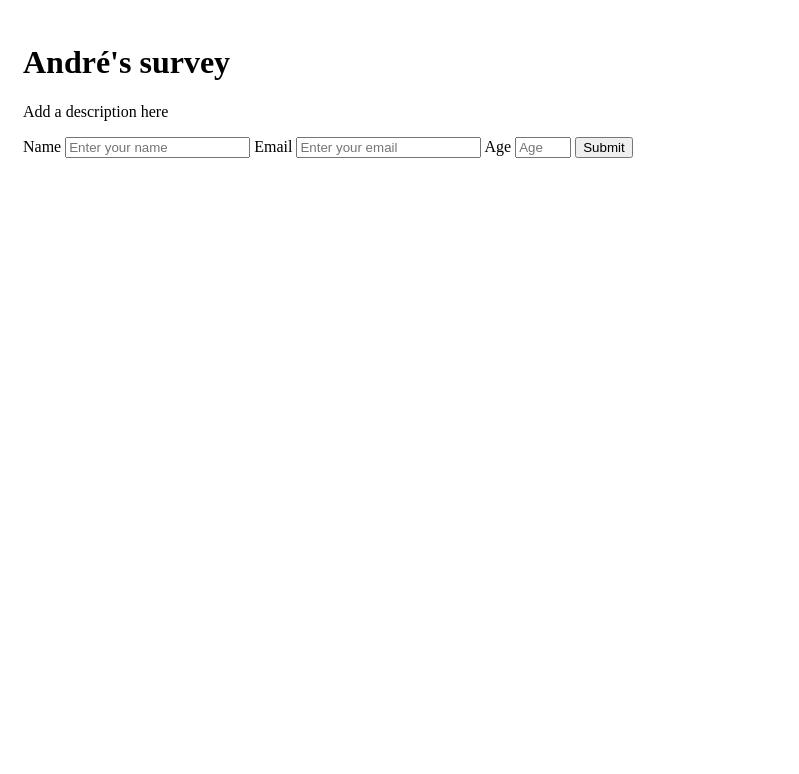
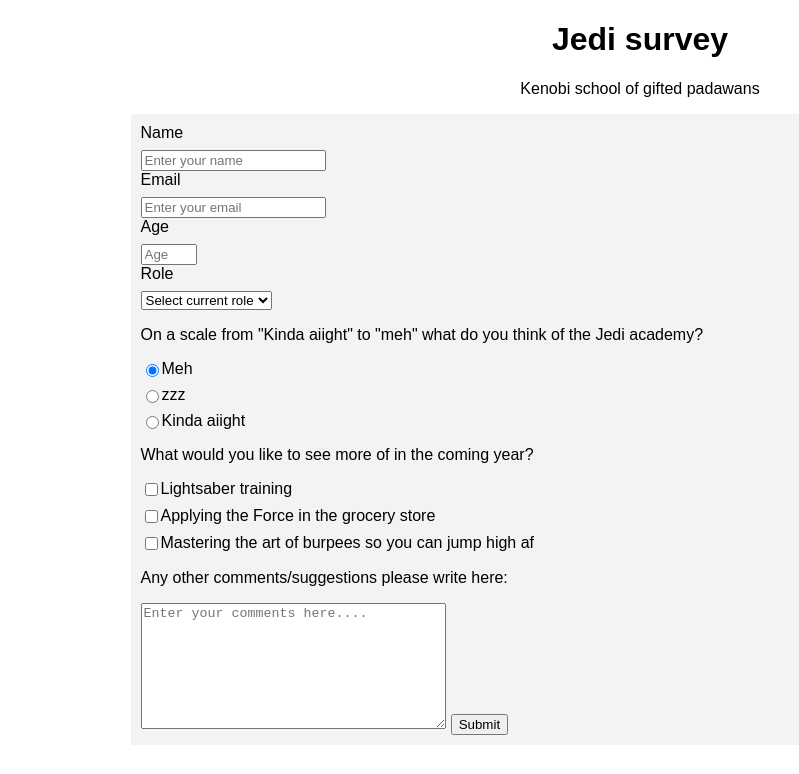
Before and after one commit to arsortland/FCC-survey, a plain HTML site: page index.html in a window 1280 px wide. Shown: the whole page, without its empty margins (0-799 px from the left). Drawn offline with Linux system fonts and the light colour scheme.

Commit message:
done with functionality. CSS remains

```diff
--- a/index.html
+++ b/index.html
@@ -8,8 +8,8 @@
 </head>
 <body>
     <main id=main>
-<h1 id="title"> André's survey</h1>
-<p id="description"> Add a description here</p>
+<h1 id="title"> Jedi survey</h1>
+<p id="description"> Kenobi school of gifted padawans</p>
 <form id="survey-form">
     <label id="name-label" for="name">
         Name
@@ -23,6 +23,42 @@
         Age
     </label>
     <input id="number" class="form-control" type="number" name="age" min="10" max="99" placeholder="Age">
+    <label id="role-" for="role">Role</label>
+    <select name="role" id="dropdown">
+        <option disabled="" selected="" value="">Select current role</option>
+        <option value="Youngling">Youngling</option>
+        <option value="Padawan">Padawan</option>
+        <option value="Jedi">Jedi</option>
+    </select>
+    <p>On a scale from "Kinda aiight" to "meh" what do you think of the Jedi academy?</p>
+    <label>
+    <input class="input-radio" name="user-score" value="meh" type="radio" checked="">
+    Meh
+    </label>
+    <label>
+        <input class="input-radio" name="user-score" value="zzz" type="radio">
+        zzz
+    </label>
+    <label>
+        <input class="input radio" name="user-score" value="kinda" type="radio">
+        Kinda aiight
+    </label>
+    <p>What would you like to see more of in the coming year?</p>
+    <label>
+        <input class="input-checkbox" type="checkbox" name="feedback" value="lightsaber">
+        Lightsaber training
+    </label>
+    <label>
+        <input type="checkbox" name="feedback"value="force">
+        Applying the Force in the grocery store
+    </label>
+    <label>
+        <input type="checkbox" name="feedback" value="burpees">
+        Mastering the art of burpees so you can jump high af
+    </label>
+    <p>Any other comments/suggestions please write here:</p>
+    <textarea id="comments" class="input-textarea" name ="comments" placeholder="Enter your comments here...."></textarea>
+
 
 <button id="submit" class="submit-button" type="submit">Submit</button>
 </form>
--- a/style.css
+++ b/style.css
@@ -1,7 +1,30 @@
 body {
-    padding: 18px 18px ;
-    margin: 5px;
+   font-family: sans-serif;
+   background-color: #DCE1E3
+   padding: 18px;
 }
-form {
+#title {
+    text-align: center;
 
 }
+#description {
+ text-align: center;
+}
+label {
+    display: flex;
+    align-items: center;
+
+    margin-bottom: 0.5rem;
+}
+#survey-form {
+    margin-left: auto;
+    margin-right: auto;
+    width: 999px;
+    padding: 10px;
+    background-color: #F3F3F3;
+
+}
+.input-textarea {
+    min-height: 120px;
+    width: 30%;
+}
```
